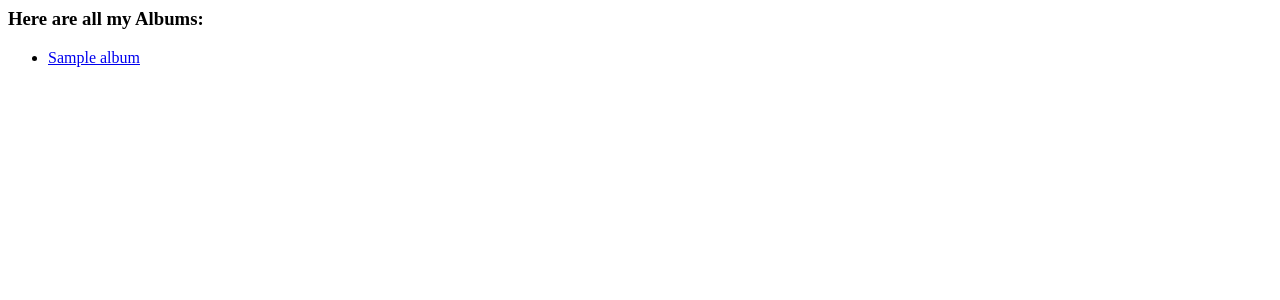
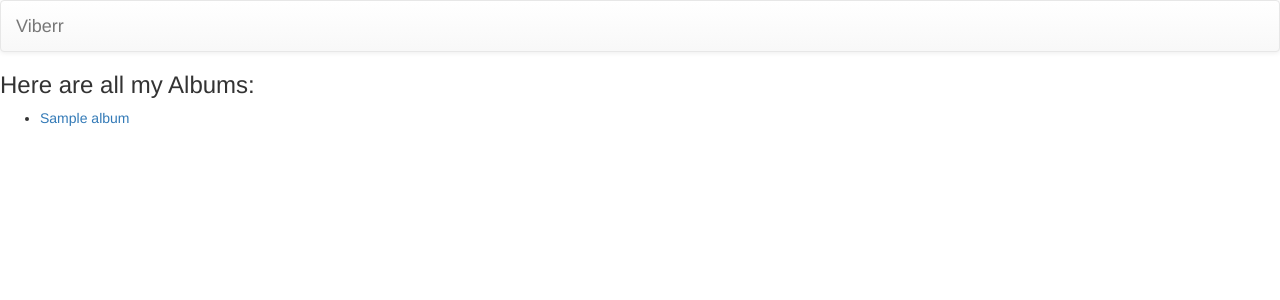
Before and after one commit to alegoriyas/website, a Django app: page /music/ in a window 1280 px wide. Shown: the top 300 px of the page. Run offline with Django 3.2, Linux system fonts and the light colour scheme; tables that the repository leaves empty hold one stand-in row (values such as "Sample post"); some libraries are stand-ins or nearby versions.

Commit message:
Add navbar, static files

```diff
--- /dev/null
+++ b/website/music/static/music/style.css
@@ -0,0 +1,4 @@
+body
+{
+    background: white url("images/background.png");
+}
--- a/website/music/templates/music/index.html
+++ b/website/music/templates/music/index.html
@@ -1,4 +1,19 @@
+<!-- Loads the path to your static files -->
 
+{% load staticfiles  %}
+<link rel="stylesheet" type="text/css" href="{% static 'music/style.css' %}" />
+<link rel="stylesheet" href="//maxcdn.bootstrapcdn.com/bootstrap/3.3.6/css/bootstrap.min.css">
+<link rel="stylesheet" href="//maxcdn.bootstrapcdn.com/bootstrap/3.3.6/css/bootstrap-theme.min.css">
+
+<nav class="navbar navbar-default">
+    <div class="container-fluid">
+        <!-- Logo -->
+        <div class="navbar-header">
+            <a class="navbar-brand" href="{% url 'music:index' %}">Viberr</a>
+        </div>
+
+    </div>
+</nav>
 
 {% if all_albums %}
 <h3>Here are all my Albums:</h3>
```
Also changed, not shown: website/music/static/music/images/background.png (added), 1 other file.
